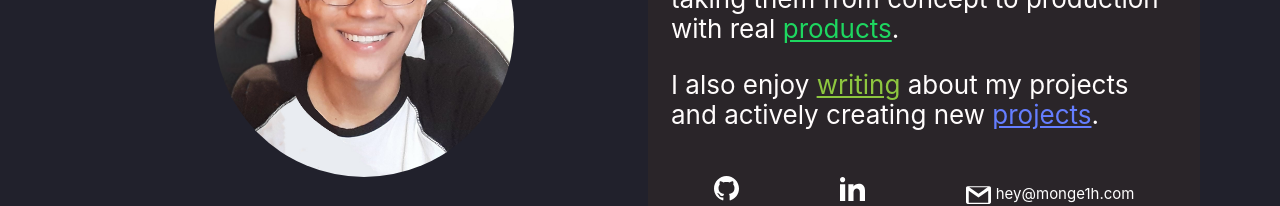
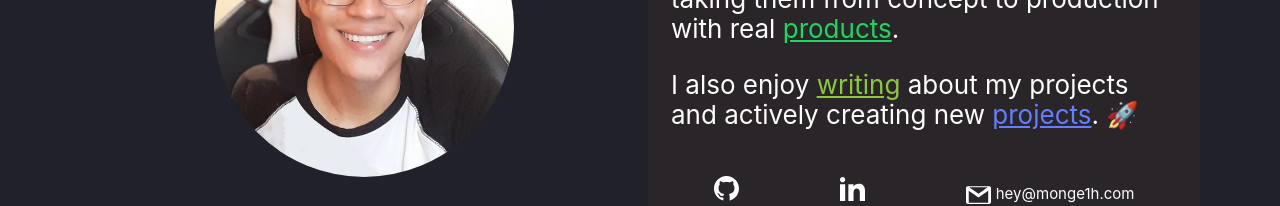
Before and after one commit to Monge1h/monge1h.com, a Next.js app: page / in a window 1280 px wide. Shown: the part 352-558 px from the top of the page. Built offline with nearby package versions, Linux system fonts and the light colour scheme.

Commit message:
💄 Add emoji

```diff
--- a/components/sections/Hero.tsx
+++ b/components/sections/Hero.tsx
@@ -15,7 +15,8 @@ function Hero() {
         <div className={styles.text_description} >
         <p>I&apos;m <Link className="linkedin-a link" target="_blank" href="https://www.linkedin.com/in/monge1h/" rel="noreferrer">Jorge Monge</Link> 🥝, a software engineer.</p>
           <p>I specialize in bringing ideas to life, taking them from concept to production with real <Link href="/projects" className="spotify-a link">products</Link>.</p>
-          <p> I also enjoy <Link href="/projects" className="tw-text-kiwi link">writing</Link> about my projects and actively creating new <Link href="/projects" className="this-website-a link">projects</Link>.</p>
+          <p> I also enjoy <Link href="/projects" className="tw-text-kiwi link">writing</Link> about my projects and actively creating new <Link href="/projects" className="this-website-a link">projects</Link>. 🚀</p>
+
 
          </div>
 
```
